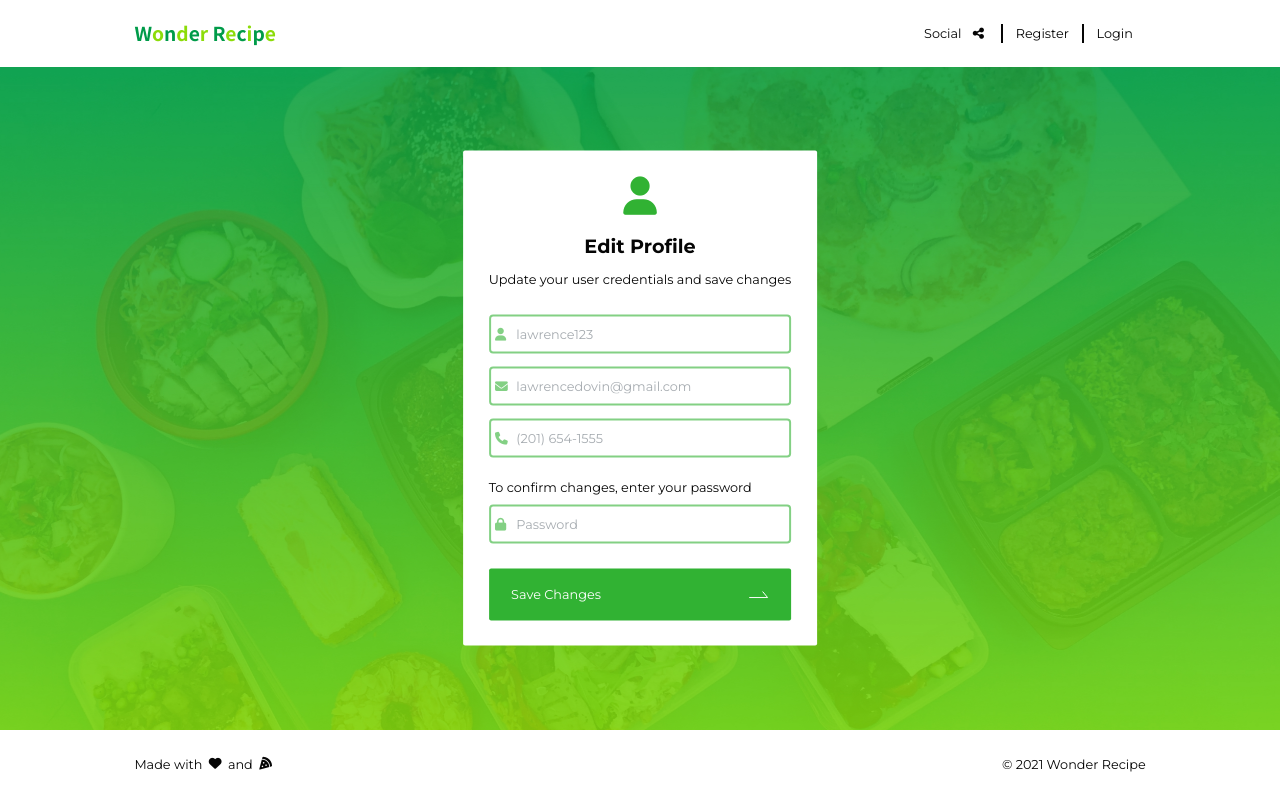
After one commit to lawrencedovin/capstone-1-wonder-recipe, a Flask app: page /edit_profile in a window 1280 px wide. The commit adds this page. Run offline with Flask 2, Linux system fonts and the light colour scheme; some libraries are stand-ins or nearby versions.

Commit message:
Added edit profile form

```diff
--- a/wonder-recipe/app.py
+++ b/wonder-recipe/app.py
@@ -37,6 +37,10 @@ def register():
 def login():
     return render_template('login.html')
 
-@app.route('/verify_user')
-def verify_user():
-    return render_template('verify_user.html')
+@app.route('/verify_account')
+def verify_account():
+    return render_template('verify-account.html')
+
+@app.route('/edit_profile')
+def edit_profile():
+    return render_template('edit-profile.html')
--- a/wonder-recipe/static/css/styles.css
+++ b/wonder-recipe/static/css/styles.css
@@ -340,3 +340,5 @@ a:hover {
     padding: 2rem 2.8rem;
     border-radius: 2px;
     border: none; }
+  .forms__confirm-changes {
+    margin-top: 2.4rem; }
--- a/wonder-recipe/static/sass/_wonder-recipe.scss
+++ b/wonder-recipe/static/sass/_wonder-recipe.scss
@@ -466,4 +466,8 @@
         border-radius: 2px;
         border: none;
     }
+
+    &__confirm-changes {
+        margin-top: 2.4rem;
+    }
 }
--- /dev/null
+++ b/wonder-recipe/templates/components/buttons/edit-profile-button.html
@@ -0,0 +1,4 @@
+{% extends '/components/buttons/form-button-template.html'%}
+{% block form_button %}
+Save Changes
+{% endblock %}
--- /dev/null
+++ b/wonder-recipe/templates/components/forms/edit-profile-form.html
@@ -0,0 +1,38 @@
+{% extends '/components/forms/form-template.html'%}
+{% block form %}
+<form method="POST" class="forms__register">
+    <div class="forms__icon-container text-center">
+        <i class="fas fa-user forms__icon"></i>
+    </div>
+    <h1 class="forms__title text-center">Edit Profile</h1>
+    <p class="forms__description text-center">
+        Update your user credentials and save changes
+    </p>
+    <div class="input-group forms__input-container align-items-center">
+        <input type="text" class="form-control forms__input" name="username" id="username" placeholder="lawrence123" required>
+        <span class="input-group-btn forms__input-icon align-middle">
+            <i class="fas fa-user"></i>
+        </span>
+    </div>
+    <div class="input-group forms__input-container align-items-center">
+        <input type="email" class="form-control forms__input" name="email" id="email" placeholder="lawrencedovin@gmail.com" required>
+        <span class="input-group-btn forms__input-icon align-middle">
+            <i class="fas fa-envelope"></i>
+        </span>
+    </div>
+    <div class="input-group forms__input-container align-items-center">
+        <input type="text" class="form-control forms__input" name="phoneno" id="phoneno" placeholder="(201) 654-1555" required>
+        <span class="input-group-btn forms__input-icon align-middle">
+            <i class="fas fa-phone"></i>
+        </span>
+    </div>
+    <p class="forms__confirm-changes">To confirm changes, enter your password</p>
+    <div class="input-group forms__input-container align-items-center">
+        <input type="password" class="form-control forms__input" name="password" id="password" placeholder="Password" required>
+        <span class="input-group-btn forms__input-icon align-middle">
+            <i class="fas fa-lock"></i>
+        </span>
+    </div>
+    {% include '/components/buttons/edit-profile-button.html' %}
+</form>
+{% endblock %}
--- a/wonder-recipe/templates/components/forms/form-verify-user.html
+++ b/wonder-recipe/templates/components/forms/verify-account-form.html
@@ -14,6 +14,6 @@
             <i class="fas fa-phone"></i>
         </span>
     </div>
-    {% include '/components/buttons/verify-user-button.html' %}
+    {% include '/components/buttons/verify-account-button.html' %}
 </form>
 {% endblock %}
--- a/wonder-recipe/templates/verify_user.html
+++ b/wonder-recipe/templates/edit-profile.html
@@ -1,7 +1,7 @@
 {% extends 'base.html'%}
-{% block title %}Verify User{% endblock %}
+{% block title %}Edit Profile{% endblock %}
 {% block content %}
 {% include '/components/top-nav.html' %}
-{% include '/components/forms/form-verify-user.html' %}
+{% include '/components/forms/edit-profile-form.html' %}
 {% include '/components/forms/footer-form.html' %}
 {% endblock %}
--- a/wonder-recipe/templates/login.html
+++ b/wonder-recipe/templates/login.html
@@ -2,6 +2,6 @@
 {% block title %}Login Form{% endblock %}
 {% block content %}
 {% include '/components/top-nav.html' %}
-{% include '/components/forms/form-login.html' %}
+{% include '/components/forms/login-form.html' %}
 {% include '/components/forms/footer-form.html' %}
 {% endblock %}
--- a/wonder-recipe/templates/register.html
+++ b/wonder-recipe/templates/verify-account.html
@@ -1,7 +1,7 @@
 {% extends 'base.html'%}
-{% block title %}Register Form{% endblock %}
+{% block title %}Verify Account{% endblock %}
 {% block content %}
 {% include '/components/top-nav.html' %}
-{% include '/components/forms/form-register.html' %}
+{% include '/components/forms/verify-account-form.html' %}
 {% include '/components/forms/footer-form.html' %}
 {% endblock %}
```
Also changed, not shown: wonder-recipe/templates/components/buttons/verify-account-button.html (renamed from wonder-recipe/templates/components/buttons/verify-user-button.html), wonder-recipe/templates/components/forms/form-edit-profile.html (deleted), wonder-recipe/templates/components/forms/login-form.html (renamed from wonder-recipe/templates/components/forms/form-login.html), wonder-recipe/templates/components/forms/register-form.html (renamed from wonder-recipe/templates/components/forms/form-register.html).
